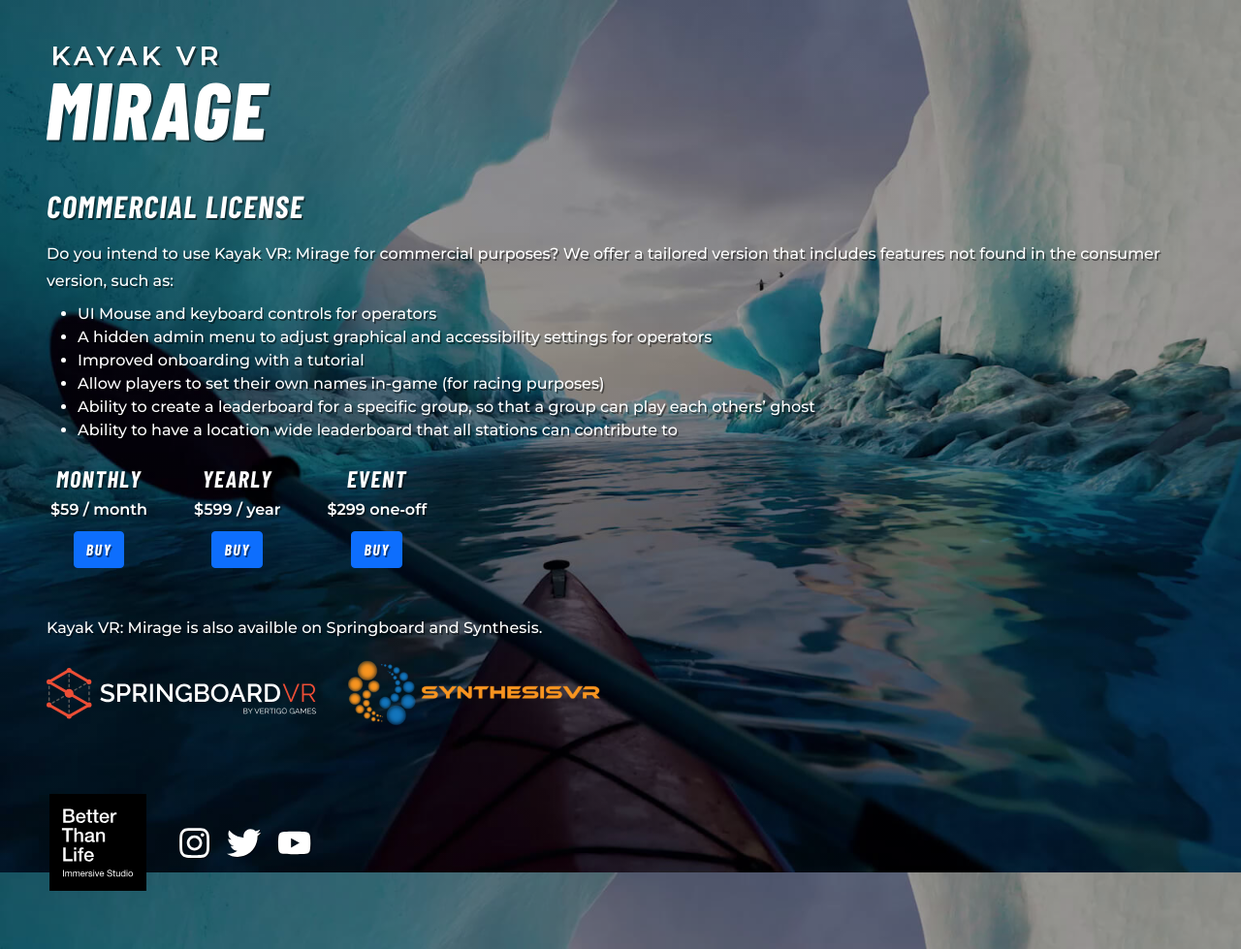
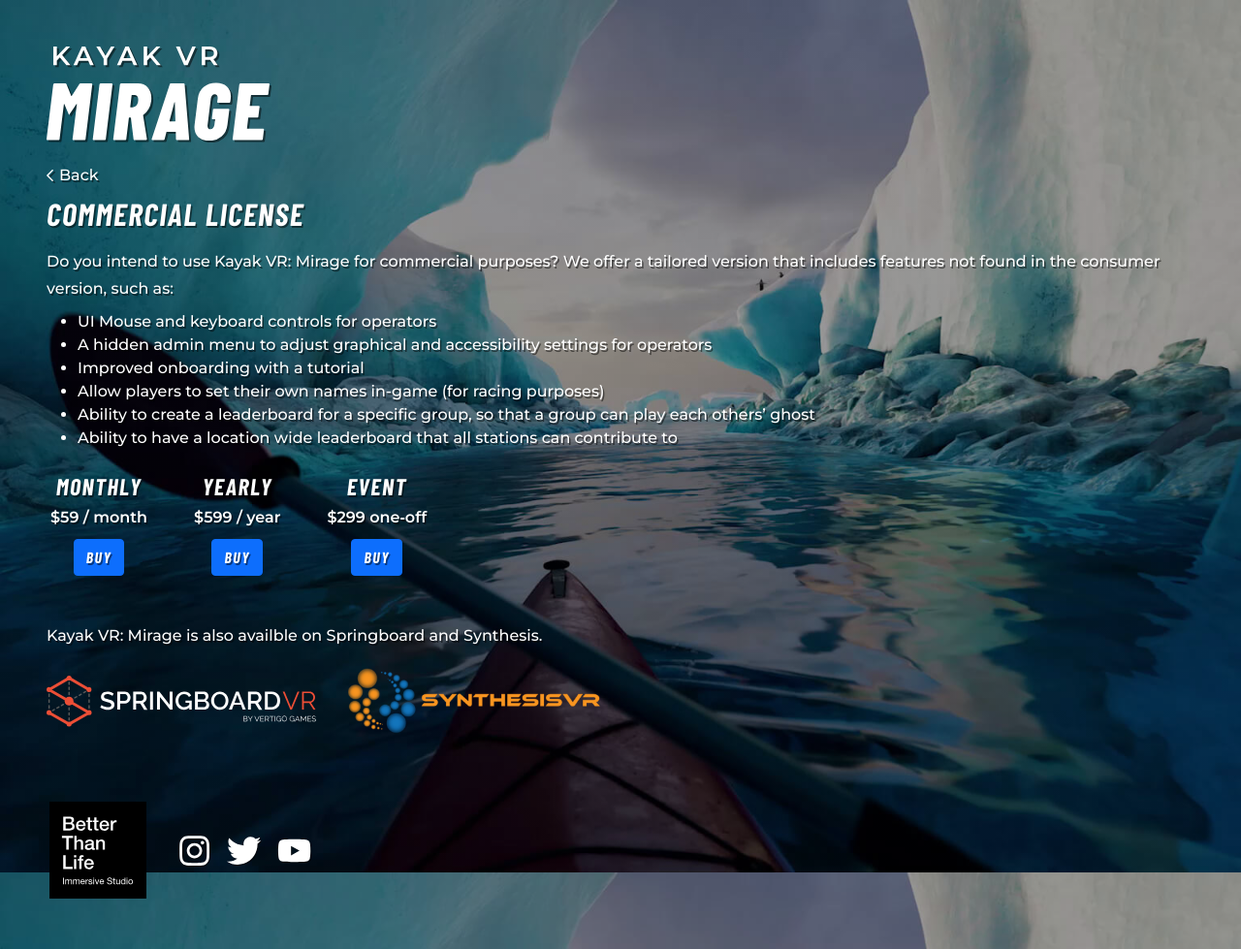
Before and after one commit to aijkoopmans/kayakvr, a Jekyll site: the page built from commercial_license.html, in a window 1280 px wide. Shown: the whole page at 97% size. Built offline with Jekyll 4.4.1, drawn with Linux system fonts in a browser that asks for light colours.

Commit message:
back button

```diff
--- /dev/null
+++ b/_includes/chevron_left.html
@@ -0,0 +1 @@
+<svg xmlns="http://www.w3.org/2000/svg" viewBox="0 0 256 512"><!-- Font Awesome Pro 5.15.4 by @fontawesome - https://fontawesome.com License - https://fontawesome.com/license (Commercial License) --><path d="M231.293 473.899l19.799-19.799c4.686-4.686 4.686-12.284 0-16.971L70.393 256 251.092 74.87c4.686-4.686 4.686-12.284 0-16.971L231.293 38.1c-4.686-4.686-12.284-4.686-16.971 0L4.908 247.515c-4.686 4.686-4.686 12.284 0 16.971L214.322 473.9c4.687 4.686 12.285 4.686 16.971-.001z"/></svg>
--- a/_includes/header_page.html
+++ b/_includes/header_page.html
@@ -1,7 +1,4 @@
-<header class="d-md-flex justify-content-between w-100" >
-  <div>
-    <div class="ms-4 ms-md-5 pt-5">
-      <a class="d-block logo" href="/">{% include logo_svg.html %}</a>
-    </div>
-  </div>
+<header class="ms-4 ms-md-5 pt-5">
+  <a class="d-block logo" href="/">{% include logo_svg.html %}</a>
+  <a class="mt-4 mb-2 back d-flex align-items-center" href="{{ site.baseurl }}/">{% include chevron_left.html %}Back</a>
 </header>
--- a/commercial_license.html
+++ b/commercial_license.html
@@ -3,7 +3,7 @@
 title: "Kayak VR: Mirage Commercial License"
 ---
 
-<div class="mt-5 mx-4 mx-md-5 mb-5">
+<div class="mx-4 mx-md-5 mb-5">
   <h1 class="mb-3">Commercial License</h1>
   <p class="mb-2">Do you intend to use Kayak VR: Mirage for commercial purposes? We offer a tailored version that includes features not found in the consumer version, such as: </p>
   <ul class="mb-4">
--- a/css/style.scss
+++ b/css/style.scss
@@ -47,11 +47,13 @@
   line-height: 1.75;
 }
 
-a{
-  transition: transform 0.1s;
-}
-a:hover {
-  transform: scale(1.05); /* (150% zoom - Note: if the zoom is too large, it will go outside of the viewport) */
+.links{
+  a{
+    transition: transform 0.1s;
+  }
+  a:hover {
+    transform: scale(1.05); /* (150% zoom - Note: if the zoom is too large, it will go outside of the viewport) */
+  }
 }
 
 .logo {
@@ -127,3 +129,22 @@
   z-index: 0;
   background: #000;
 }
+
+.buy{
+  @extend .barlow;
+  font-size: 1.5rem;
+}
+
+.back{
+  color: #fff !important;
+  text-decoration: none;
+  &:hover{
+    text-decoration: underline;
+  }
+  svg{
+    height: 14px;
+    margin-right: 6px;
+    filter: drop-shadow(2px 2px 0px rgba(0,0,0,0.5));
+    fill: #fff;
+  }
+}
```
